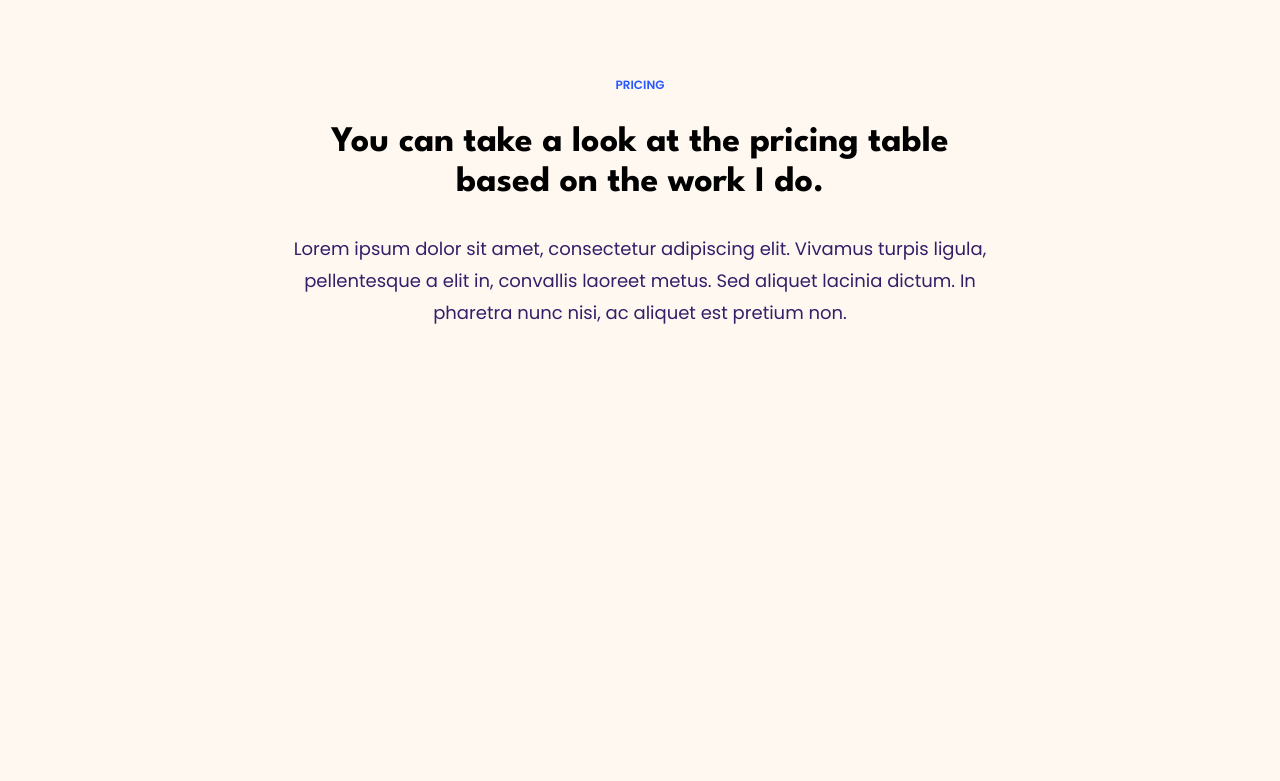
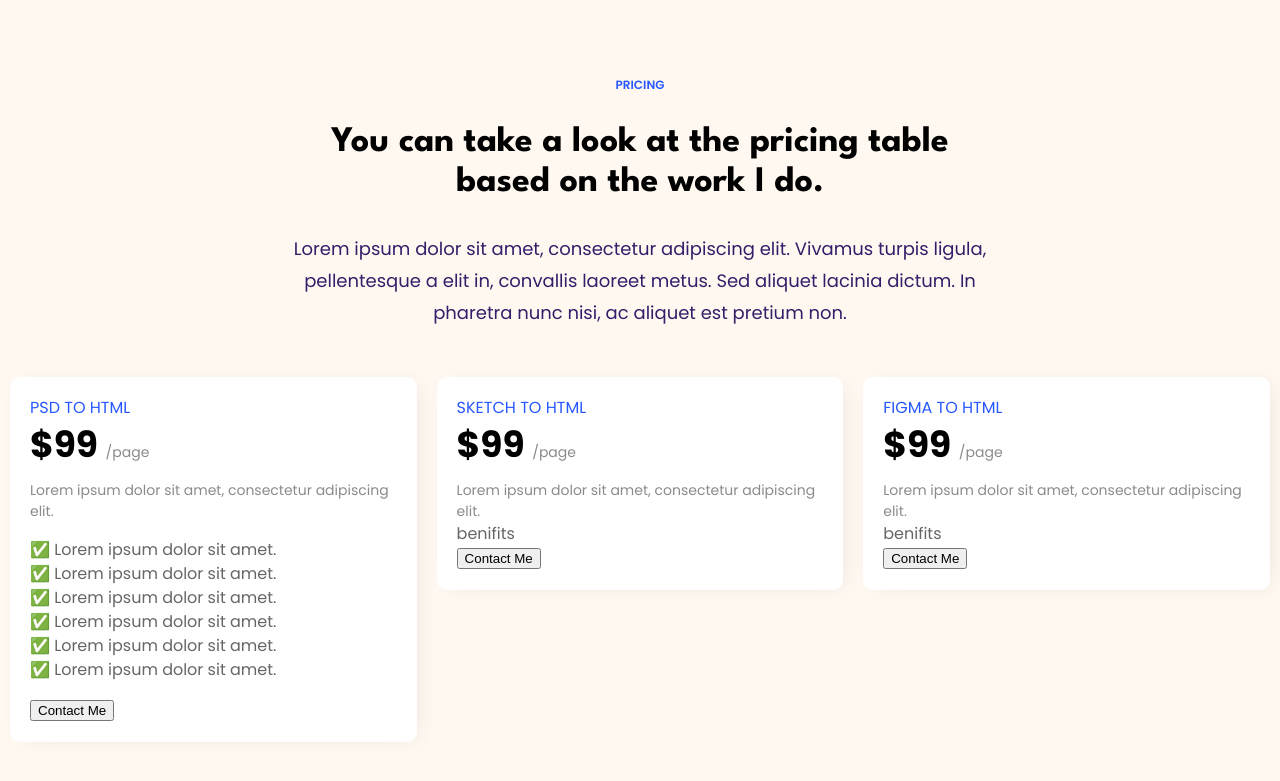
Before and after one commit to mmsalmanfaris/Figma-to-Web-Page, a plain HTML site: page index.html in a window 1280 px wide. Shown: the part 507-1288 px from the top of the page. Before the commit the page ends 884 px from the top, so only its background shows below. Drawn offline with Linux system fonts and the light colour scheme.

Commit message:
pricing-section-2

```diff
--- a/index.html
+++ b/index.html
@@ -1,6 +1,5 @@
 <!DOCTYPE html>
 <html lang="en">
-
   <head>
     <link rel="stylesheet" href="style.css" />
 
@@ -8,7 +7,8 @@
     <link rel="preconnect" href="https://fonts.gstatic.com" crossorigin />
     <link
       href="https://fonts.googleapis.com/css2?family=Inter:wght@100;200;300;400;500;700;800;900&family=League+Spartan:wght@400;500;600;700;800&family=Poppins:ital,wght@0,100;0,300;0,400;0,600;0,700;0,800;0,900;1,100;1,200;1,300;1,400;1,500;1,600;1,700;1,800;1,900&display=swap"
-        rel="stylesheet" />
+      rel="stylesheet"
+    />
 
     <title>Salman Faris</title>
   </head>
@@ -21,36 +21,31 @@
         <!--PHONE & EMAIL-->
         <div class="small-text">
           (+90) 551 052 43 56
-                <div style="float: right;">
-                    ferdisahin@mail.com
-                </div>
+          <div style="float: right">ferdisahin@mail.com</div>
         </div>
 
         <!--NAME-->
-            <div id="hi-name">
-                Hi, I’m Ferdi Sahin
-            </div>
+        <div id="hi-name">Hi, I’m Ferdi Sahin</div>
 
         <!--TITLE-->
-            <h1>
-                Freelance Front-end Developer and Wordpress Developer
-            </h1>
+        <h1>Freelance Front-end Developer and Wordpress Developer</h1>
 
         <!--SUB TITLE-->
         <div class="bigtext">
-                Lorem ipsum dolor sit amet, consectetur adipiscing elit. Vivamus turpis ligula, pellentesque a elit in, convallis laoreet metus. Sed aliquet lacinia dictum. In pharetra nunc nisi, ac aliquet est pretium non.
+          Lorem ipsum dolor sit amet, consectetur adipiscing elit. Vivamus
+          turpis ligula, pellentesque a elit in, convallis laoreet metus. Sed
+          aliquet lacinia dictum. In pharetra nunc nisi, ac aliquet est pretium
+          non.
         </div>
 
         <!--BUTTON-->
-            <div >
+        <div>
           <button id="contact-button">Contact Me</button>
         </div>
-
       </div>
       <!--HERO IMAGE-->
       <div class="hero-image-area">
-            <img class="hero-image" src="profile.jpg" alt="Profile Image" >
-
+        <img class="hero-image" src="profile.jpg" alt="Profile Image" />
       </div>
     </div>
     <!--
@@ -64,19 +59,97 @@
     <div id="pricing-section">
       <div class="over-title">Pricing</div>
       <div class="section-heading">
-            <h2> You can take a look at the pricing table based on the work I do.</h2>
+        <h2>
+          You can take a look at the pricing table based on the work I do.
+        </h2>
       </div>
 
       <div class="bigtext section-subtitle">
-            Lorem ipsum dolor sit amet, consectetur adipiscing elit. Vivamus turpis ligula, pellentesque a elit in, convallis laoreet metus. Sed aliquet lacinia dictum. In pharetra nunc nisi, ac aliquet est pretium non.
+        Lorem ipsum dolor sit amet, consectetur adipiscing elit. Vivamus turpis
+        ligula, pellentesque a elit in, convallis laoreet metus. Sed aliquet
+        lacinia dictum. In pharetra nunc nisi, ac aliquet est pretium non.
+      </div>
+    </div>
+    <div id="pricing-area">
+        <div class="price-box">
+            <div class="pricing-card">
+                <div class="service">
+                    PSD to HTML
                 </div>
 
+                <div class="price">
+                    $99 <span class="price-per">/page</span>
+                </div>
 
+                <div class="service-description">
+                    Lorem ipsum dolor sit amet, consectetur adipiscing elit.
                 </div>
+
+                <ul class="service-benifits">
+                    <li>✅ Lorem ipsum dolor sit amet.</li>
+                    <li>✅ Lorem ipsum dolor sit amet.</li>
+                    <li>✅ Lorem ipsum dolor sit amet.</li>
+                    <li>✅ Lorem ipsum dolor sit amet.</li>
+                    <li>✅ Lorem ipsum dolor sit amet.</li>
+                    <li>✅ Lorem ipsum dolor sit amet.</li>
+                </ul>
+                <div>
+                    <button> Contact Me</button>
+                </div>
+            </div>
+        </div>
+
+        <div class="price-box">
+            <div class="pricing-card">
+                <div class="service">
+                    SKETCH to HTML
+                </div>
+
+                <div class="price">
+                    $99 <span class="price-per">/page</span>
+                </div>
+
+                <div class="service-description">
+                    Lorem ipsum dolor sit amet, consectetur adipiscing elit.
+                </div>
+
+                <div class="service-benifits">
+                    benifits
+                </div>
+                <div>
+                    <button> Contact Me</button>
+                </div>
+            </div>
+        </div>
+
+        <div class="price-box">
+            <div class="pricing-card">
+                <div class="service">
+                    FIGMA to HTML
+                </div>
+
+                <div class="price">
+                    $99 <span class="price-per">/page</span>
+                </div>
+
+                <div class="service-description">
+                    Lorem ipsum dolor sit amet, consectetur adipiscing elit.
+                </div>
+
+                <div class="service-benifits">
+                    benifits
+                </div>
+                <div>
+                    <button> Contact Me</button>
+                </div>
+            </div>
+        </div>
+    </div>
+
+    <div style="height: 600px;"></div>
     <!--
     <div>Questions</div>
     <div>Footer</div>
     -->
   </body>
-
 </html>
--- a/style.css
+++ b/style.css
@@ -90,7 +90,7 @@ h2 {
 }
 
 .over-title {
-    font-family: Poppins,sans-serif;
+    font-family: Poppins, sans-serif;
     font-size: 12px;
     font-weight: 600;
     line-height: 16px;
@@ -111,3 +111,65 @@ h2 {
     margin: 8px auto 48px auto;
     max-width: 700px;
 }
+
+#pricing-area {
+    display: flex;
+    /* max-width: 700px;
+    margin: 0 auto; */
+    /* text-align: center; */
+}
+
+.price-box {
+    width: 33.33%;
+}
+
+.pricing-card {
+    background-color: #ffffff;
+    margin: 0 10px;
+    border-radius: 10px;
+    box-shadow: 6px 2px 25px -9px #0000001A;
+    padding: 20px;
+}
+
+.service {
+    font-size: 16px;
+    font-family: Poppins, sans-serif;
+    font-weight: 500;
+    text-transform: uppercase;
+    line-height: 21px;
+    color: #2858FF;
+}
+
+.price {
+    font-size: 36px;
+    font-family: poppins,sans-serif;
+    font-weight: 700;
+    line-height: 54px;
+    color: black;
+}
+.price-per {
+    font-family: Poppins, sans-serif;
+    font-size: 14px;
+    color: #8B8B8B;
+    font-weight: 400;
+    line-height: 21px;
+}
+
+.service-description {
+    font-family: Poppins, sans-serif;
+    font-size: 14px;
+    color: #8B8B8B;
+    font-weight: 400;
+    line-height: 21px;
+    margin-top: 8px;
+}
+
+.service-benifits {
+    padding: 0px;
+    list-style-type: none;
+    font-family: Poppins,sans-serif;
+    font-size: 16px;
+    font-weight: 400;
+    line-height: 24px;
+    color: #666666;
+}
```
Lines whose indentation alone changed are shown as unchanged.
